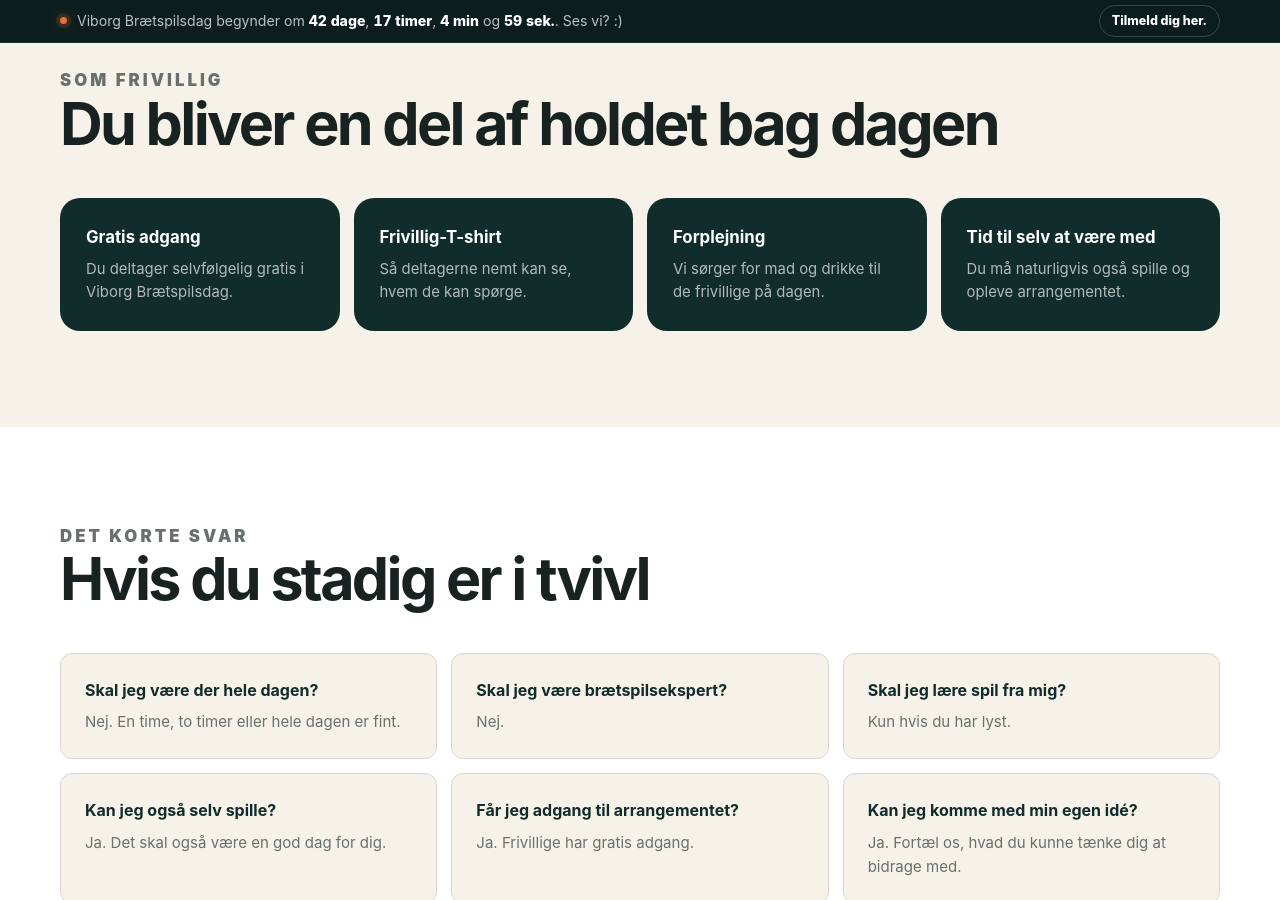
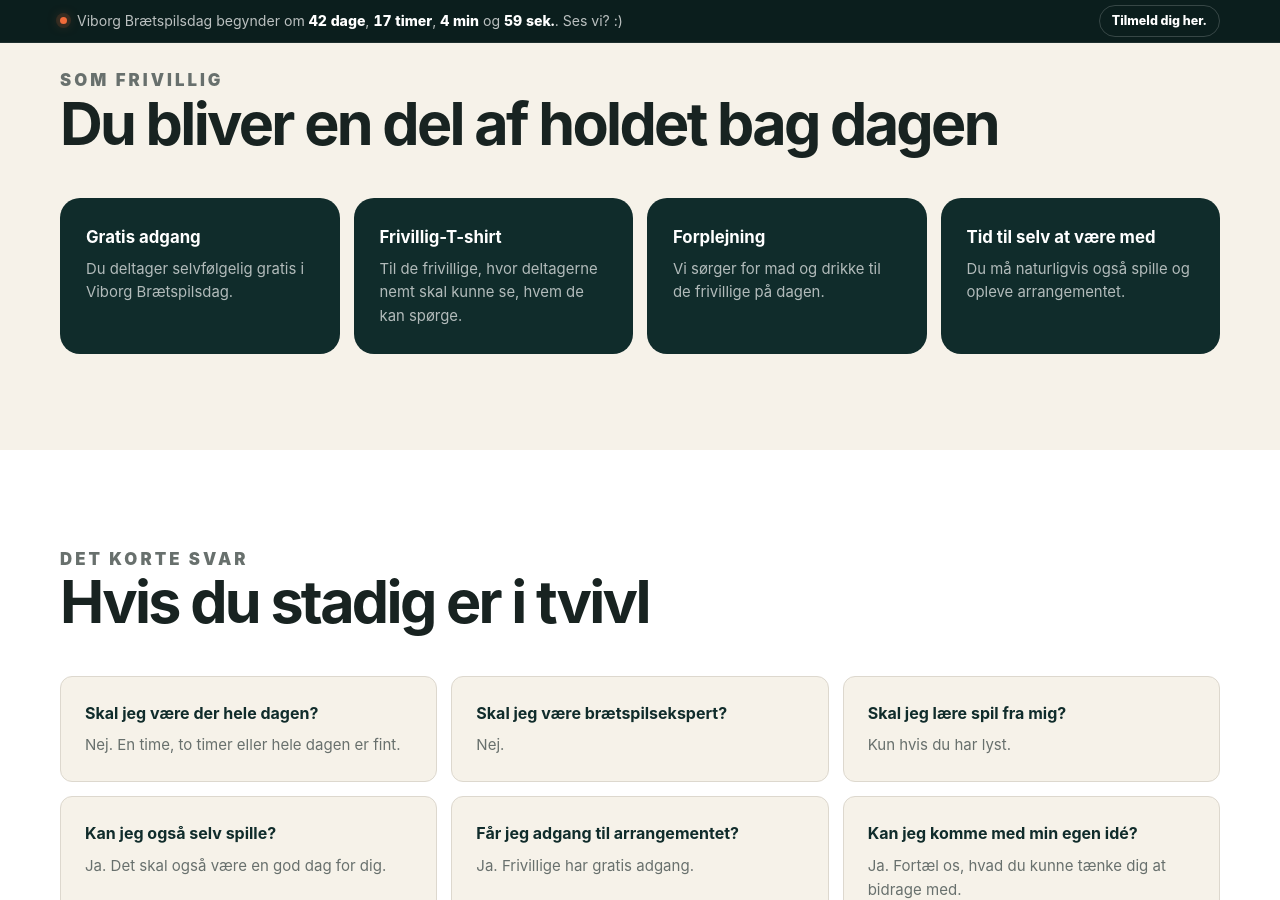
Before and after one commit to Andrejao/spilex, a Jekyll site: the page built from frivillig.html, in a window 1280 px wide and 900 px high, scrolled down 2980 px. Built offline with Jekyll 4.4.1, drawn with Linux system fonts in a browser that asks for light colours.

Commit message:
Update frivillig.html

```diff
--- a/frivillig.html
+++ b/frivillig.html
@@ -271,7 +271,7 @@
 
         <div class="volunteer-benefit">
           <strong>Frivillig-T-shirt</strong>
-          <span>Så deltagerne nemt kan se, hvem de kan spørge.</span>
+          <span>Til de frivillige, hvor deltagerne nemt skal kunne se, hvem de kan spørge.</span>
         </div>
 
         <div class="volunteer-benefit">
```
